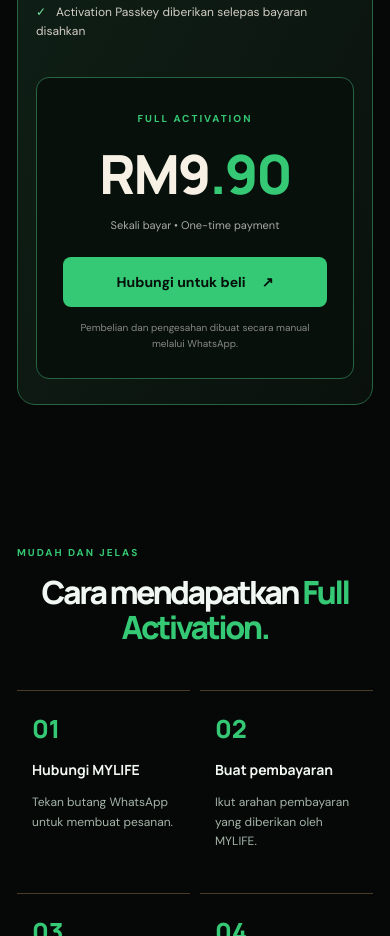
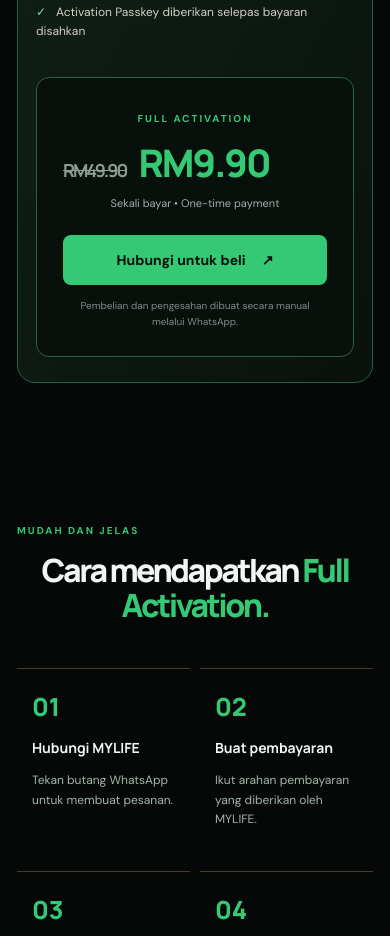
Before and after one commit to Fatah94/mylife-website, a plain HTML site: page index.html in a window 390 px wide. Shown: the part 5176-6112 px from the top of the page. Drawn offline with Linux system fonts and the light colour scheme.

Commit message:
Add files via upload

```diff
--- a/index.html
+++ b/index.html
@@ -135,7 +135,7 @@
         </div>
         <div class="price-card">
           <span class="price-label" data-i18n="priceLabel">FULL ACTIVATION</span>
-          <div class="price">RM9<span>.90</span></div>
+          <div class="price"><span class="old-price">RM49.90</span><strong>RM9.90</strong></div>
           <span class="price-caption" data-i18n="priceCaption">Sekali bayar • One-time payment</span>
           <a class="button button-primary button-full" id="buyButton" href="https://wa.me/601111505560?text=Hi%20MYLIFE%2C%20saya%20ingin%20membeli%20Full%20Activation%20RM9.90." target="_blank" rel="noopener"><span data-i18n="buyButton">Hubungi untuk beli</span><span>↗</span></a>
           <p class="price-footnote" data-i18n="priceFootnote">Pembelian dan pengesahan dibuat secara manual melalui WhatsApp.</p>
--- a/script.js
+++ b/script.js
@@ -41,7 +41,7 @@ function setLanguage(lang){
   });
   toggle.textContent = lang === "ms" ? "EN" : "BM";
   const msg = lang === "ms"
-    ? "Hi MYLIFE, saya ingin membeli Full Activation RM9.90."
+    ? "Hi MYLIFE, saya ingin membeli Full Activation Lifetime RM9.90 (original RM49.90)."
     : "Hi MYLIFE, I would like to purchase Full Activation for RM9.90.";
   document.getElementById("buyButton").href = "https://wa.me/601111505560?text=" + encodeURIComponent(msg);
 }
--- a/style.css
+++ b/style.css
@@ -80,3 +80,11 @@ html[data-theme="light"] .gallery-grid img{background:#eef4ef}
 html[data-theme="light"] .widget-showcase{background:var(--panel);border-color:var(--line)}
 html[data-theme="light"] .widget-list li{background:#fff;color:var(--text)}
 @media(max-width:760px){.widget-showcase{grid-template-columns:1fr;padding:22px}.widget-image-wrap{max-width:260px}.widget-list{grid-template-columns:1fr}}
+
+
+/* Promotional lifetime pricing */
+.price-card .price{display:flex;align-items:baseline;gap:12px;flex-wrap:wrap}
+.price-card .old-price{font-size:18px;font-weight:700;color:var(--muted);text-decoration:line-through;opacity:.85}
+.price-card .price strong{font-size:clamp(38px,5vw,54px);font-weight:800;color:var(--gold)}
+.promo-label{display:inline-flex;align-items:center;padding:6px 10px;border-radius:999px;background:#173d27;color:#82e8a6;font-size:11px;font-weight:800;letter-spacing:.08em}
+html[data-theme="light"] .promo-label{background:#d9f1e1;color:#08733b}
```
